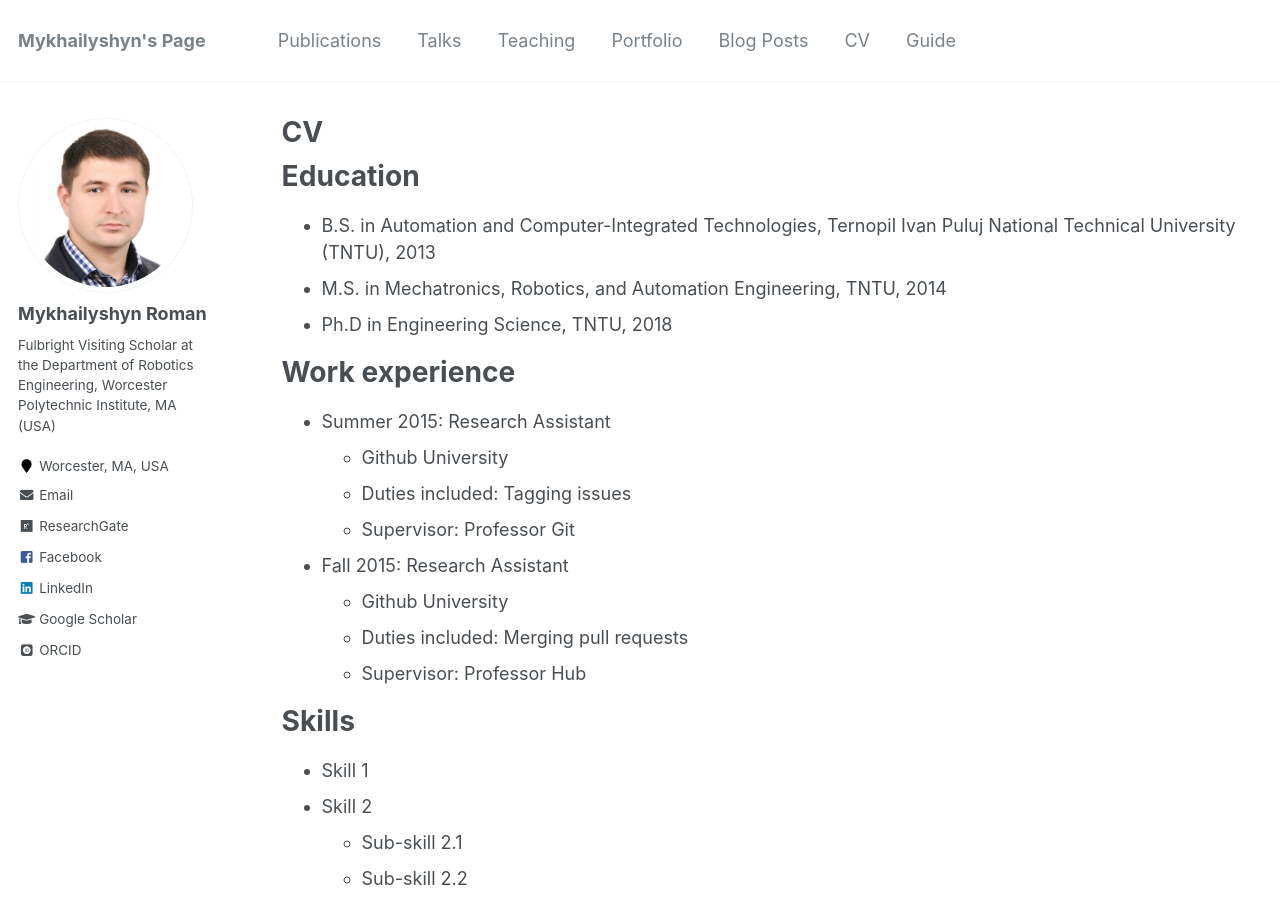
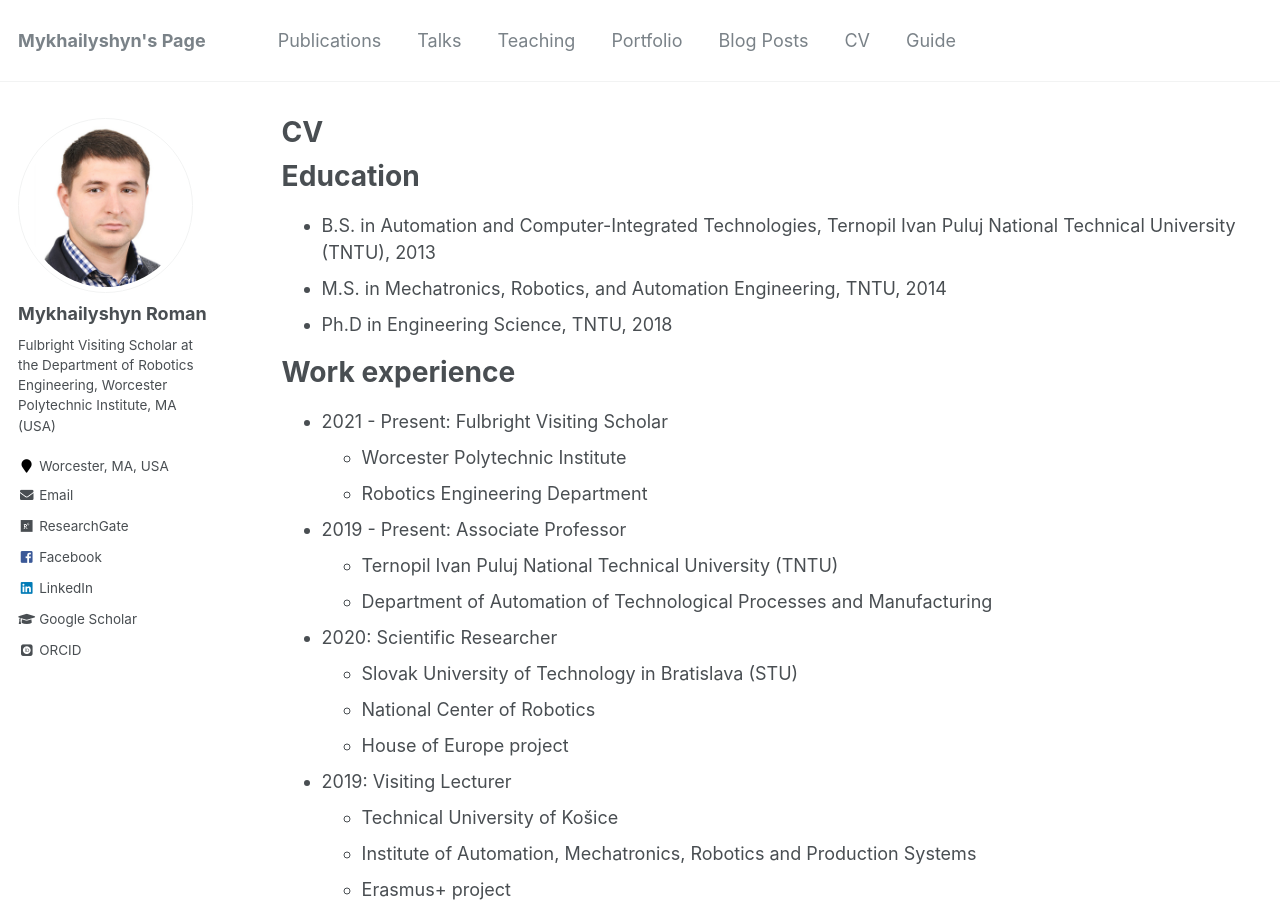
Before and after one commit to RomanMykhailyshyn/RomanMykhailyshyn.github.io, a Jekyll site: the page built from _pages/cv.md, in a window 1280 px wide and 900 px high. Built offline with Jekyll 4.4.1, drawn with Linux system fonts in a browser that asks for light colours; some web fonts are replaced.

Commit message:
Update cv.md

```diff
--- a/_pages/cv.md
+++ b/_pages/cv.md
@@ -17,15 +17,23 @@ Education
 
 Work experience
 ======
-* Summer 2015: Research Assistant
-  * Github University
-  * Duties included: Tagging issues
-  * Supervisor: Professor Git
+* 2021 - Present: Fulbright Visiting Scholar
+  * Worcester Polytechnic Institute
+  * Robotics Engineering Department
 
-* Fall 2015: Research Assistant
-  * Github University
-  * Duties included: Merging pull requests
-  * Supervisor: Professor Hub
+* 2019 - Present: Associate Professor
+  * Ternopil Ivan Puluj National Technical University (TNTU)
+  * Department of Automation of Technological Processes and Manufacturing
+
+* 2020: Scientific Researcher
+  * Slovak University of Technology in Bratislava (STU)
+  * National Center of Robotics
+  * House of Europe project
+
+* 2019: Visiting Lecturer
+  * Technical University of Košice
+  * Institute of Automation, Mechatronics, Robotics and Production Systems
+  * Erasmus+ project
 
 Skills
 ======
```
